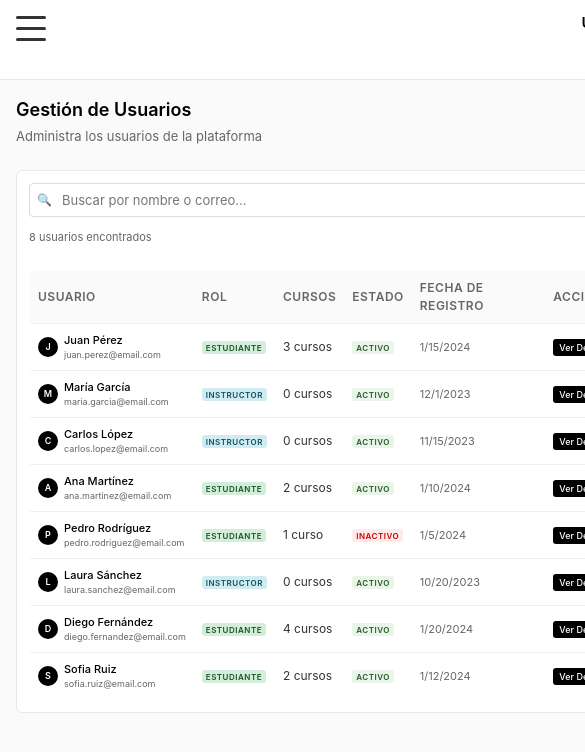
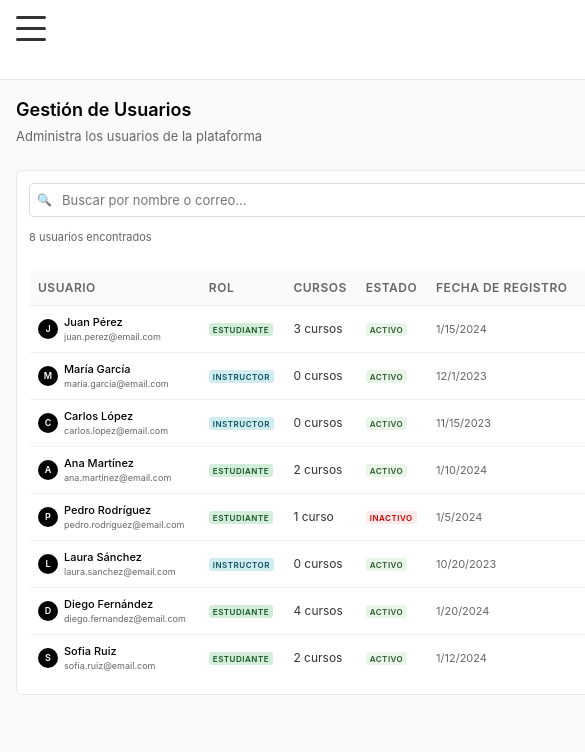
Before and after one commit to CamiloPinzon/learning-admin, a React (Vite) app: page /users in a window 390 px wide. Shown: the top 752 px of the page, 585 px wide, since content can reach past the window. Built offline with nearby package versions, Linux system fonts and the light colour scheme; sample sign-in values are in the browser's storage.

Commit message:
Fix to users container on mobile views

```diff
--- a/src/pages/UsersPage/UsersPage.module.css
+++ b/src/pages/UsersPage/UsersPage.module.css
@@ -119,7 +119,26 @@
 }
 
 .usersTable {
+    width: 100%;
     overflow-x: auto;
+    -webkit-overflow-scrolling: touch;
+}
+
+.usersTable table {
+    width: 100%;
+    border-collapse: collapse;
+}
+
+/* Móvil: forzar scroll si la tabla es muy ancha */
+@media (max-width: 768px) {
+    .usersTable {
+        overflow-x: auto;
+    }
+
+    .usersTable table {
+        min-width: 600px;
+        white-space: nowrap;
+    }
 }
 
 .userInfo {
@@ -274,6 +293,12 @@
 
     .usersTable {
         font-size: 10px;
+        overflow-x: auto;
+    }
+
+    .usersTable table {
+        min-width: 600px;
+        white-space: nowrap;
     }
 
     .userInfo {
@@ -299,10 +324,6 @@
 }
 
 @media (max-width: 480px) {
-    .usersTable table {
-        min-width: 600px;
-    }
-
     .emptyState {
         padding: 1.5rem 0.5rem;
     }
@@ -310,4 +331,8 @@
     .emptyIcon {
         font-size: 36px;
     }
+
+    .usersTable table {
+        min-width: 640px;
+    }
 }
```
